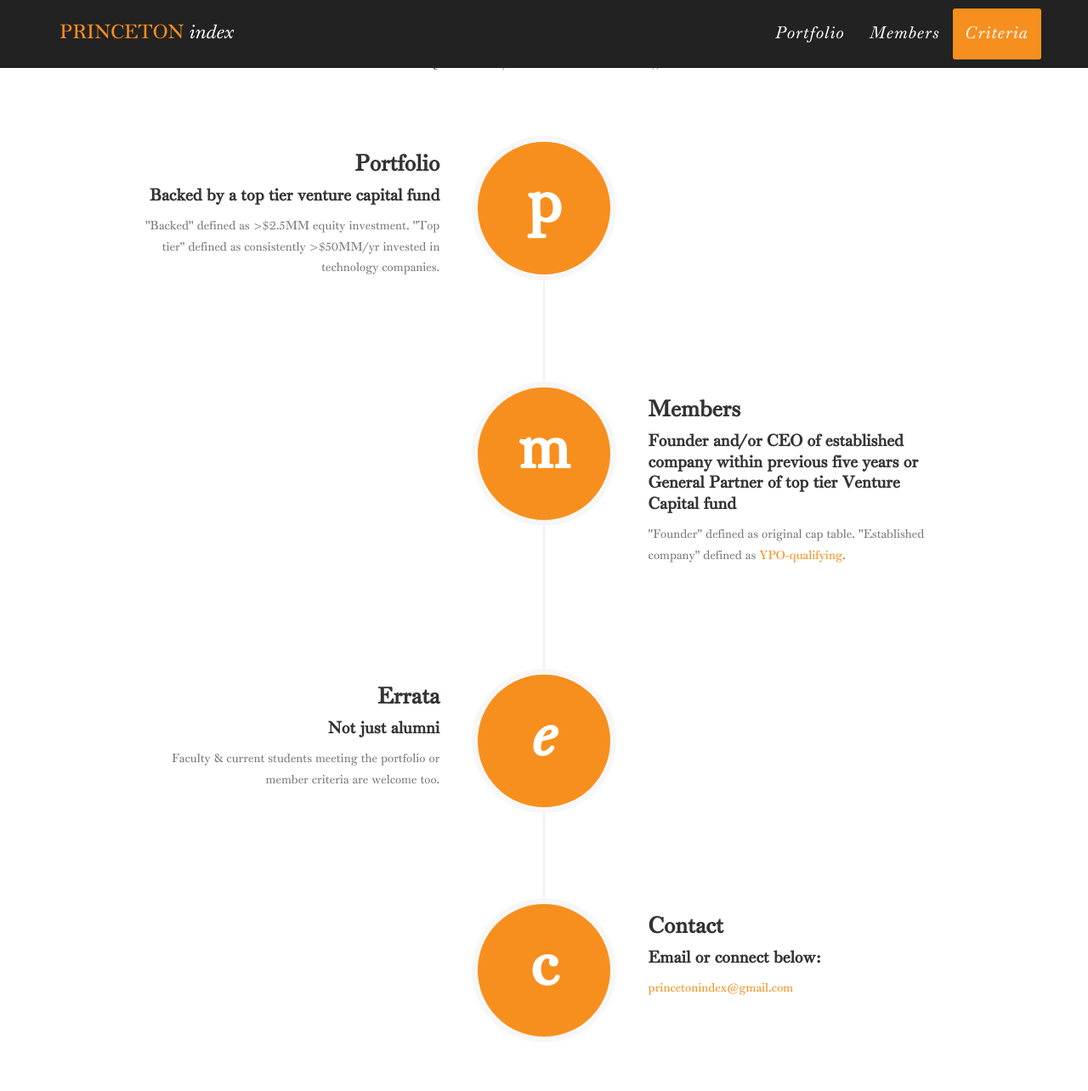
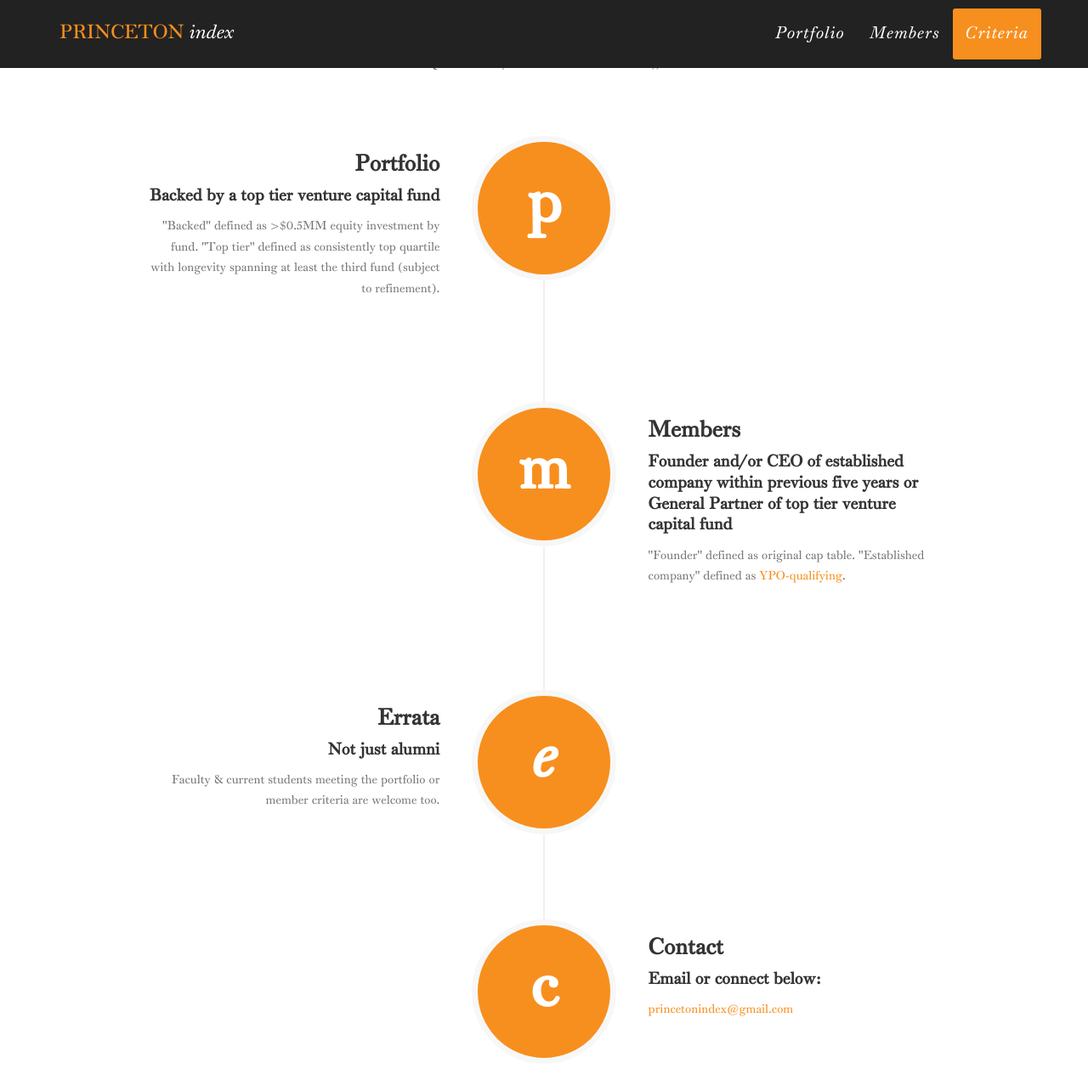
Before and after one commit to princetonindex/princetonindex.github.io, a Jekyll site: the page built from index.html, in a window 1280 px wide and 1400 px high, scrolled down 2600 px. Shown: the top 1284 px of the window at 85% size. Built offline with Jekyll 4.4.1, drawn with Linux system fonts in a browser that asks for light colours; some web fonts are replaced; some of the changed text lies outside the part shown.

Commit message:
Minor updates to language.

```diff
--- a/_includes/criteria.html
+++ b/_includes/criteria.html
@@ -26,7 +26,7 @@
                                     </h4>
 
                                     <p class="text-muted">
-                                        "Backed" defined as >$2.5MM equity investment. "Top tier" defined as consistently >$50MM/yr invested in technology companies.
+                                        "Backed" defined as >$0.5MM equity investment by fund. "Top tier" defined as consistently top quartile with longevity spanning at least the third fund (subject to refinement).
                                     </p>
                                 </div>
                             </div>
@@ -41,7 +41,7 @@
                                 </div>
                                 <div class="timeline-body">
                                     <h4>
-                                        Founder and/or CEO of established company within previous five years or General Partner of top tier Venture Capital fund
+                                        Founder and/or CEO of established company within previous five years or General Partner of top tier venture capital fund
                                     </h4>
 
                                     <p class="text-muted">
--- a/_includes/footer.html
+++ b/_includes/footer.html
@@ -21,7 +21,11 @@
                     </span>
                     <br />
                     <span class="credits">
-                        <a href="http://www.shutterstock.com/" target="_blank">Stock Photo: Shutterstock</a>
+                        Licenses:
+                        <a href="http://www.shutterstock.com/" target="_blank">
+                            Shutterstock</a>,
+                        <a href="http://www.myfonts.com/" target="_blank">
+                            MyFonts</a>
 
                         <a href="https://github.com/y7kim/agency-jekyll-theme" target="_blank" style="display:none;">Theme: y7kim</a>
                     </span>
--- a/_includes/member_grid.html
+++ b/_includes/member_grid.html
@@ -8,7 +8,7 @@
                     </h2>
                     <h3 class="section-subheading text-muted">
                         Princeton founders and/or CEOs of an established company
-                        or General Partners of a top tier Venture Capital fund.
+                        or General Partners of a top tier venture capital fund.
                         <a class="page-scroll" href="#criteria">
                             Criteria
                             <i class="fa fa-arrow-circle-right"></i>
--- a/_includes/portfolio_grid.html
+++ b/_includes/portfolio_grid.html
@@ -5,7 +5,7 @@
                 <div class="col-lg-12 text-center">
                     <h2 class="section-heading">Portfolio</h2>
                     <h3 class="section-subheading text-muted">
-                        Companies backed by a top tier Venture Capital fund
+                        Companies backed by a top tier venture capital fund
                         with a Princeton Founder and/or CEO.
                         <a class="page-scroll" href="#criteria">
                             Criteria <i class="fa fa-arrow-circle-right"></i>
```
